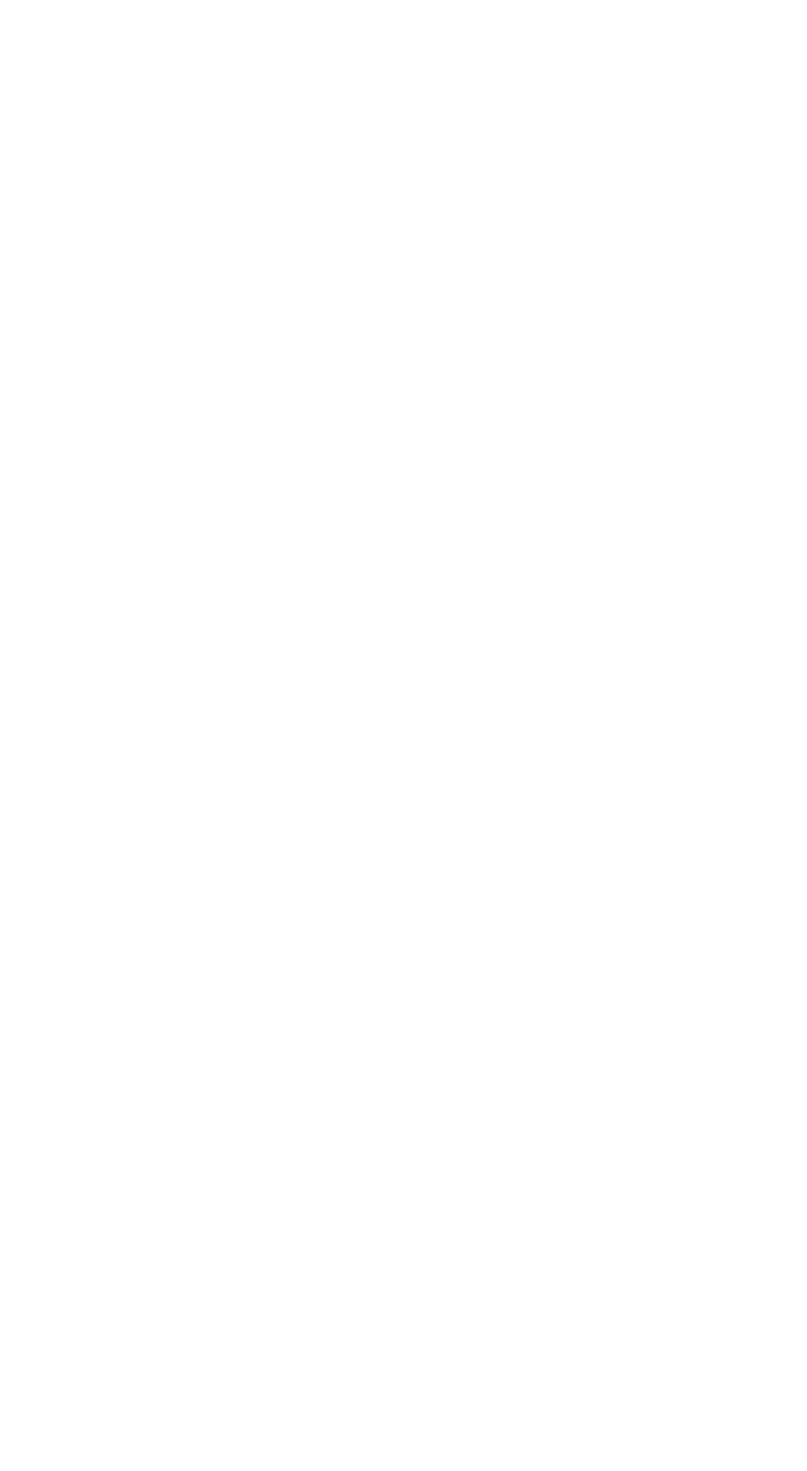
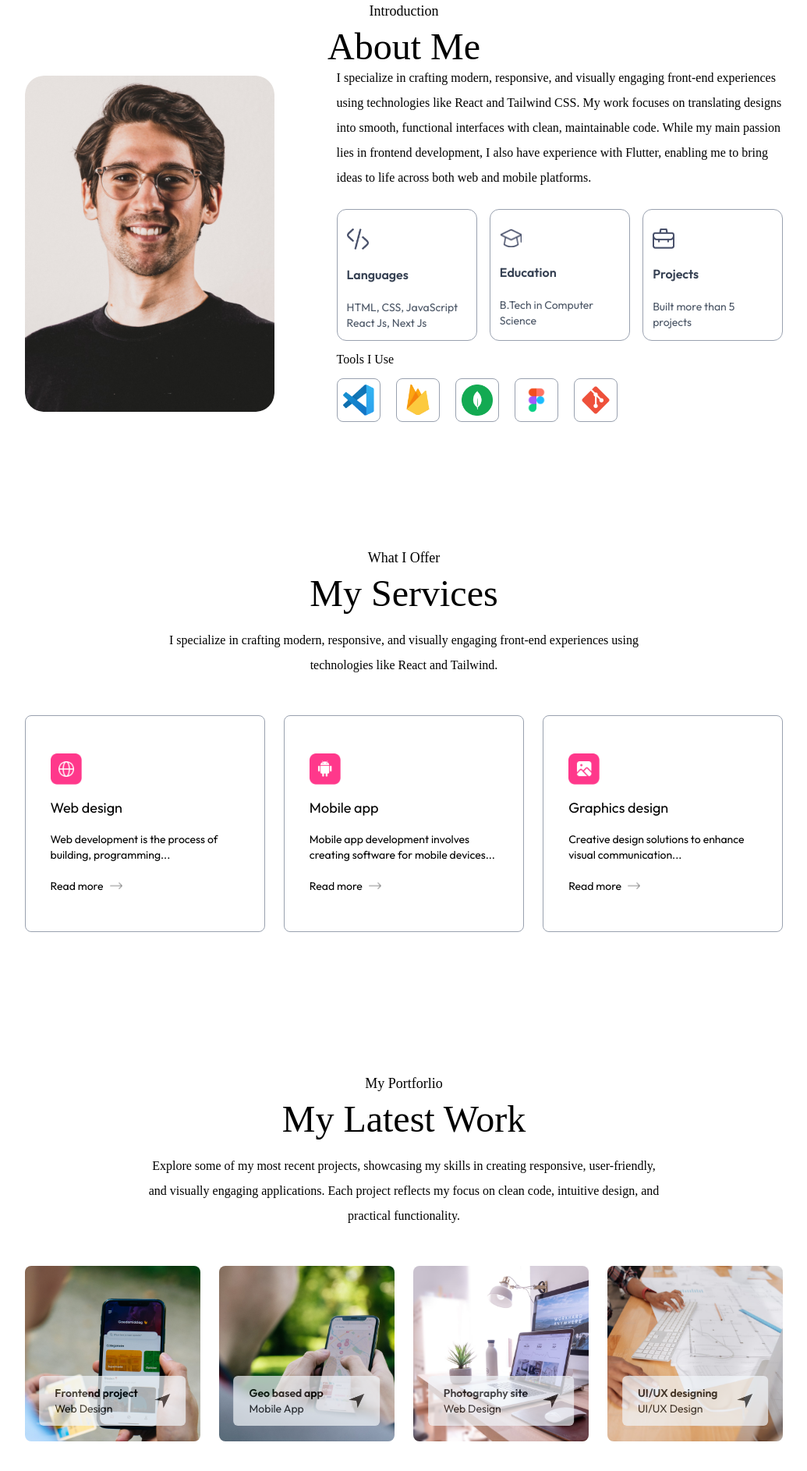
Before and after one commit to DevMuhammadUmar/My-Portfolio, a Next.js app: page / in a window 1280 px wide. Shown: the part 880-2766 px from the top of the page at 78% size, without its empty margins (122-1157 px from the left). Before the commit the page ends 800 px from the top, so only its background shows below. Built offline with nearby package versions, Linux system fonts and the light colour scheme; a web font is replaced by a local one.

Commit message:
Implemented Home About Services and Latest work Tabs

```diff
--- a/app/layout.js
+++ b/app/layout.js
@@ -22,9 +22,9 @@ export const metadata = {
 
 export default function RootLayout({ children }) {
   return (
-    <html lang="en">
+    <html lang="en" className="scroll-smooth">
       <body
-        className={`${outfit.className} ${ovo.className} antialiased`}
+        className={`${outfit.className} ${ovo.className} antialiased leading-8 overflow-x-hidden`}
       >
         {children}
       </body>
--- a/app/page.js
+++ b/app/page.js
@@ -1,10 +1,18 @@
 'use client'
+import Header from '@/components/Header';
 import Navbar from './../components/Navbar';
+import About from '@/components/About';
+import Services from '@/components/Services';
+import Work from '@/components/Work';
 
 export default function Home() {
   return (
     <>
     <Navbar/>
+    <Header/>
+    <About/>
+    <Services/>
+    <Work/>
     </>
   );
 }
--- a/assets/assets.js
+++ b/assets/assets.js
@@ -102,7 +102,6 @@ export const workData = [
 export const serviceData = [
     { icon: assets.web_icon, title: 'Web design', description: 'Web development is the process of building, programming...', link: '' },
     { icon: assets.mobile_icon, title: 'Mobile app', description: 'Mobile app development involves creating software for mobile devices...', link: '' },
-    { icon: assets.ui_icon, title: 'UI/UX design', description: 'UI/UX design focuses on creating a seamless user experience...', link: '' },
     { icon: assets.graphics_icon, title: 'Graphics design', description: 'Creative design solutions to enhance visual communication...', link: '' },
 ]
 
--- /dev/null
+++ b/components/About.jsx
@@ -0,0 +1,51 @@
+import { assets, infoList, toolsData } from "@/assets/assets";
+import Image from "next/image";
+import React from "react";
+
+const About = () => {
+  return (
+    <div id="about" className=" w-full px-[12%] py-20 scroll-mt-0">
+      <h4 className="text-center mb-2 text-lg font-ovo">Introduction</h4>
+      <h2 className="text-center text-5xl font-ovo">About Me</h2>
+
+      <div className="flex w-full flex-col lg:flex-row items-center gap-20 my-0">
+        <div className="w-64 sm:w-80 rounded-3xl max-w-none">
+          <Image
+            src={assets.user_image}
+            alt="user"
+            className="w-full rounded-3xl"
+          />
+        </div>
+        <div className="flex-1">
+          <p className="mb-6 max-w-2xl font-ovo">
+            I specialize in crafting modern, responsive, and visually engaging
+            front-end experiences using technologies like React and Tailwind
+            CSS. My work focuses on translating designs into smooth, functional
+            interfaces with clean, maintainable code. While my main passion lies
+            in frontend development, I also have experience with Flutter,
+            enabling me to bring ideas to life across both web and mobile
+            platforms.
+          </p>
+          <ul className="grid grid-cols-1 sm:grid-cols-3 gap-4 max-w-2xl">
+            {infoList.map(({icon, iconDark , title, description},index) => (
+              <li className="border-[0.5px] border-gray-400 rounded-xl p-3 cursor-pointer hover:bg-slate-100 hover:-translate-y-1 duration-500 hover:shadow-xl/30  " key={index}>
+                <Image className="w-7 mt-3" src={icon} alt={title} />
+                <h3 className="my-4 font-semibold text-gray-700">{title}</h3>
+                <p className="text-gray-600 text-sm">{description}</p>
+
+              </li>
+            ))}
+          </ul>
+          <h4 className="my-2 font-ovo">Tools I Use</h4>
+          <ul className="flex items-center gap-3 sm:gap-5">
+             {toolsData.map((tool,index) => (
+              <li className="flex items-center justify-center aspect-square w-12 sm:w-14 border border-gray-400 rounded-lg  cursor-pointer hover:bg-[#fcf4ff] hover:-translate-y-1 duration-500 hover:shadow-xl/30  " key={index}>
+                <Image className=" w-8 sm:w-10" src={tool} alt={tool} /></li>))}
+          </ul>
+        </div>
+      </div>
+    </div>
+  );
+};
+
+export default About;
--- /dev/null
+++ b/components/Header.jsx
@@ -0,0 +1,25 @@
+import React from "react";
+import Image from "next/image";
+import { assets } from "@/assets/assets";
+
+const Header = () => {
+  return (
+    <div className="w-11/12 max-w-3xl text-center mx-auto h-screen flex flex-col items-center justify-center gap-4">
+      <div className="mt-10">
+        <Image src={assets.profile_img} alt="" className="rounded-full w-32" />
+      </div>
+      <h3 className="flex items-end gap-2 text-xl md:text-2xl mb-3 font-ovo">
+        Hi! I'M MUHAMMAD UMAR{" "}
+        <Image src={assets.hand_icon} alt="" className="w-6" />
+      </h3>
+      <h1 className="text-3xl sm:text-6xl lg:text-[66px] font-ovo">Software Engineer based in Lahore Pakistan</h1>
+      <p className="max-w-2xl mx-auto font-ovo">I’m a curious and detail-oriented professional who enjoys bringing ideas to life. With hands-on experience creating practical, impactful solutions, I thrive on learning new things and finding better ways to get the job done</p>
+      <div className="flex flex-col sm:flex-row items-center gap-4 mt-4">
+        <a className="px-10 py-3 border border-white rounded-full bg-black text-white flex items-center gap-2" href="#contact">Contact Me   <Image src={assets.right_arrow_white} alt="" className="w-4" /></a>
+                <a className="px-10 py-3 border rounded-full border-gray-500 flex items-center gap-2" download href="/sample-resume.pdf">My Resume   <Image src={assets.download_icon} alt="" className="w-4" /></a>
+      </div>
+    </div>
+  );
+};
+
+export default Header;
--- /dev/null
+++ b/components/Services.jsx
@@ -0,0 +1,32 @@
+import { assets, serviceData } from '@/assets/assets'
+import Image from 'next/image'
+import React from 'react'
+
+const Services = () => {
+  return (
+    <div id='services' className=" w-full px-[12%] py-20 scroll-mt-0">
+         <h4 className="text-center mb-2 text-lg font-ovo">What I Offer</h4>
+      <h2 className="text-center text-5xl font-ovo">My Services</h2>
+      <p className='text-center max-w-2xl mx-auto mt-5 mb-12 font-ovo'>
+         I specialize in crafting modern, responsive, and visually engaging
+            front-end experiences using technologies like React and Tailwind.
+      </p>
+      <div className='grid lg:grid-cols-3 gap-6 my-10 '>
+        {serviceData.map(({icon, title, description, link},index)=>(
+            <div key={index}
+            className='border border-gray-400 rounded-lg px-8 py-12  cursor-pointer hover:bg-slate-100 hover:-translate-y-1 duration-500 hover:shadow-xl/30'>
+                <Image src={icon} alt='' className='w-10' />
+                <h3 className='text-lg my-4'>{title}</h3>
+                <p className='text-sm leading-5'>{description}</p>
+                <a href={link} className='flex items-center gap-2 text-sm mt-5'>
+                    Read more <Image src={assets.right_arrow} alt='' className='w-4' />
+                </a>
+            </div>
+        ))}
+
+      </div>
+    </div>
+  )
+}
+
+export default Services
--- /dev/null
+++ b/components/Work.jsx
@@ -0,0 +1,43 @@
+import { assets, workData } from "@/assets/assets";
+import Image from "next/image";
+import React from "react";
+
+const Work = () => {
+  return (
+    <div id="work" className=" w-full px-[12%] py-15 scroll-mt-0">
+      <h4 className="text-center mb-2 text-lg font-ovo">My Portforlio</h4>
+      <h2 className="text-center text-5xl font-ovo">My Latest Work</h2>
+      <p className="text-center max-w-2xl mx-auto mt-5 mb-12 font-ovo">
+        Explore some of my most recent projects, showcasing my skills in
+        creating responsive, user-friendly, and visually engaging applications.
+        Each project reflects my focus on clean code, intuitive design, and
+        practical functionality.
+      </p>
+      <div className="grid lg:grid-cols-4 gap-6 my-10">
+        {workData.map((project, index) => (
+          <div
+            key={index}
+            className="aspect-square bg-no-repeat bg-center bg-cover rounded-lg relative cursor-pointer group"
+            style={{ backgroundImage: `url(${project.bgImage})` }}
+          >
+            <div className="bg-slate-100 w-10/12 opacity-70 hover:opacity-100 rounded-md absolute bottom-5 left-1/2 -translate-x-1/2 py-3 px-5 flex items-center justify-between duration-300 group-hover:bottom-7">
+              <div>
+                <h2 className="font-semibold text-sm">{project.title}</h2>
+                <p className="text-sm">{project.description}</p>
+              </div>
+              <div >
+                <Image src={assets.send_icon} alt="" className="w-5" />
+              </div>
+            </div>
+          </div>
+        ))}
+      </div>
+      <a className="w-max flex items-center justify-center gap-2 text-gray-700 border-[0.5px] border-gray-700 rounded-full y-3 mb-10 px-10 mx-auto my-10 bg-slate-100 opacity-50 hover:opacity-100  duration-500 cursor-pointer" href="https://github.com/DevMuhammadUmar" target="_blank">Show More
+      <Image src={assets.right_arrow_bold} alt="" className="w-5"/>
+
+      </a>
+    </div>
+  );
+};
+
+export default Work;
```
Also changed, not shown: components/Navbar.jsx (+11 -10 lines).
